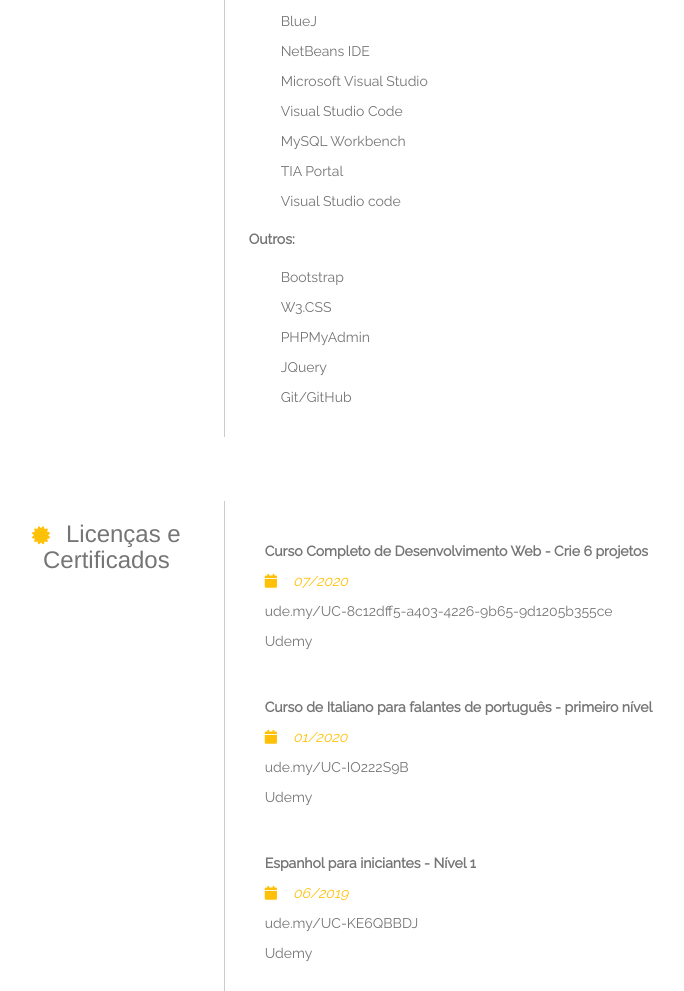
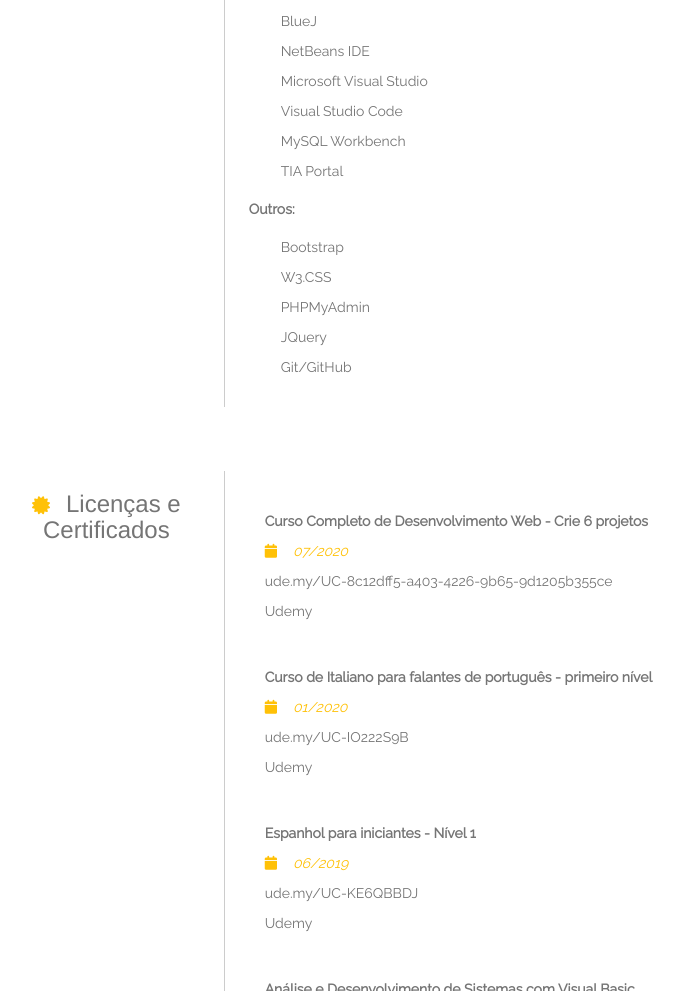
Before and after one commit to Diana60/Diana60.github.io, a plain HTML site: page index.html in a window 1280 px wide. Shown: the part 1767-2758 px from the top of the page, without its empty margins (555-1239 px from the left). Drawn offline with nearby package versions, Linux system fonts and the light colour scheme.

Commit message:
Update index.html

```diff
--- a/index.html
+++ b/index.html
@@ -189,7 +189,7 @@
 								<p class="w3-margin-left">Visual Studio Code</p>
 								<p class="w3-margin-left">MySQL Workbench</p>
 								<p class="w3-margin-left">TIA Portal</p>
-								<p class="w3-margin-left">Visual Studio code</p>
+
 							</li>
 						</ul>
 
```
